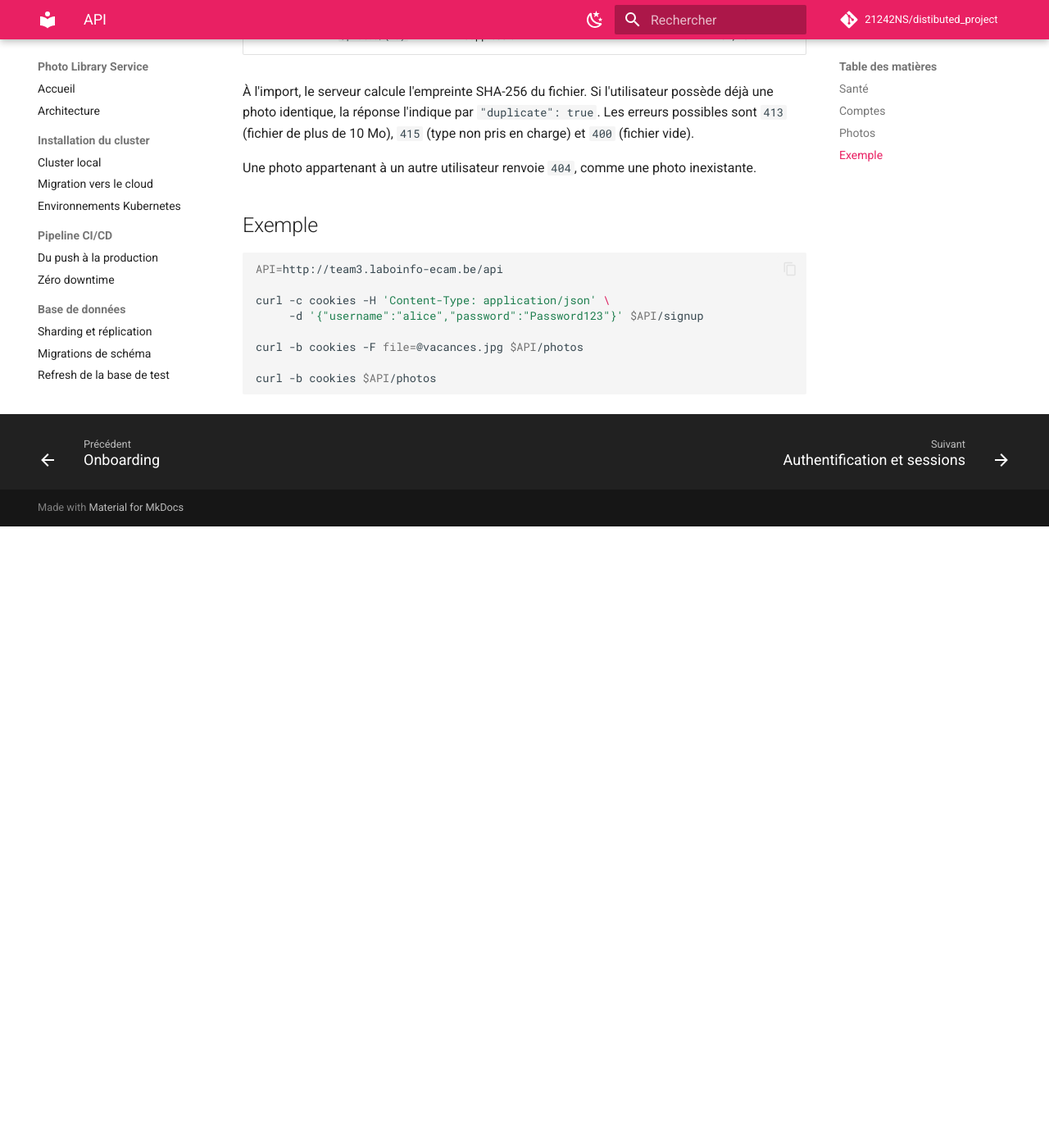
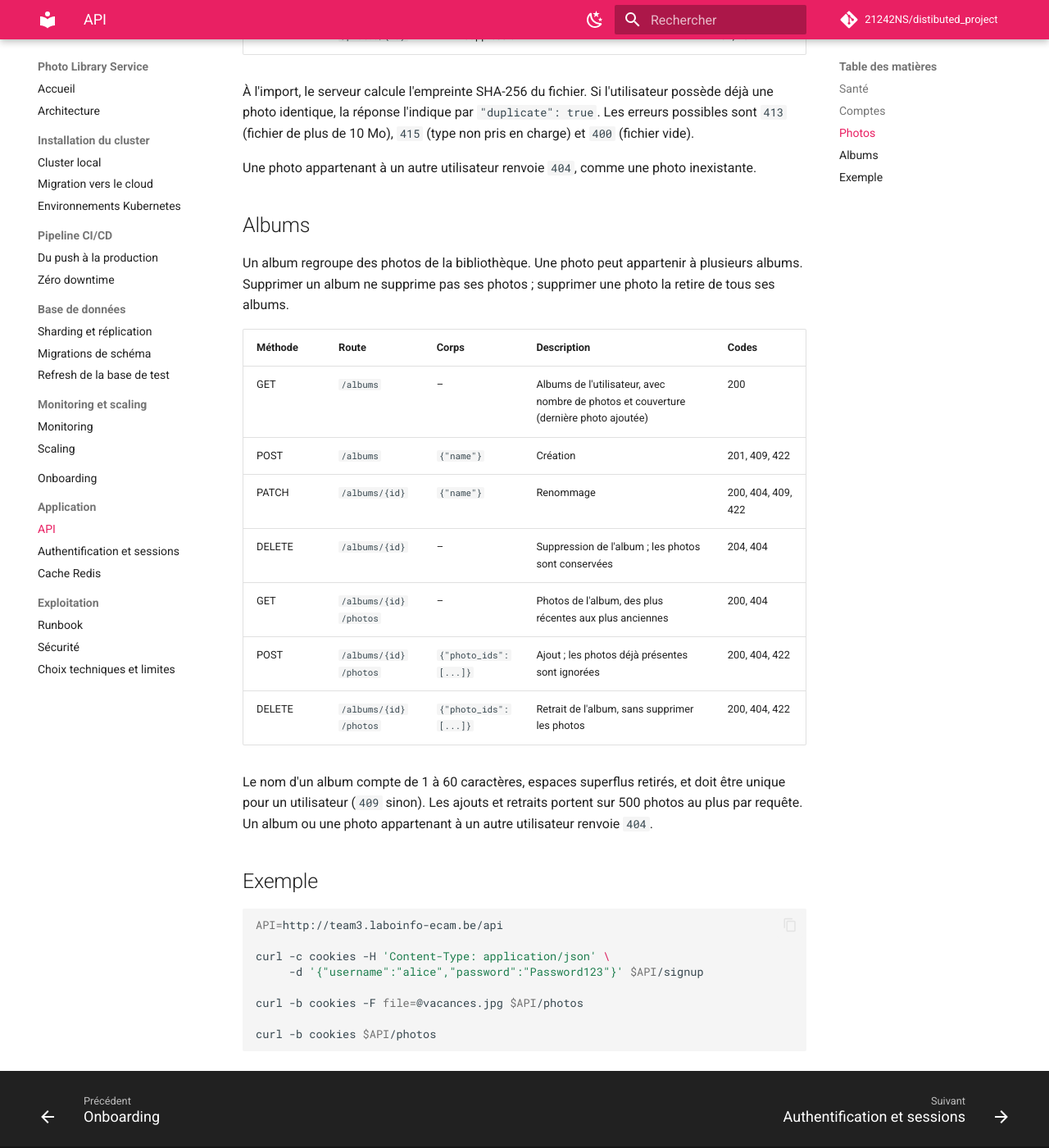
Before and after one commit to 21242NS/distibuted_project, an MkDocs documentation site: the page built from docs/application/api.md, in a window 1280 px wide and 1400 px high, scrolled down 1348 px. Shown: the whole window at 82% size. Built offline with MkDocs 1.6.1 and Material for MkDocs 9.7.7, drawn with Linux system fonts in a browser that asks for light colours; comment, search, counter and statistics services are not loaded; before the commit the page ends 1990 px from its top, so only the background shows below that.

Commit message:
update documentation

````diff
--- a/docs/application/api.md
+++ b/docs/application/api.md
@@ -35,6 +35,22 @@ Le champ `cache` de `/ready` vaut `ok`, `unavailable` ou `disabled`. Une panne d
 
 Une photo appartenant à un autre utilisateur renvoie `404`, comme une photo inexistante.
 
+## Albums
+
+Un album regroupe des photos de la bibliothèque. Une photo peut appartenir à plusieurs albums. Supprimer un album ne supprime pas ses photos ; supprimer une photo la retire de tous ses albums.
+
+| Méthode | Route | Corps | Description | Codes |
+|---|---|---|---|---|
+| GET | `/albums` | – | Albums de l'utilisateur, avec nombre de photos et couverture (dernière photo ajoutée) | 200 |
+| POST | `/albums` | `{"name"}` | Création | 201, 409, 422 |
+| PATCH | `/albums/{id}` | `{"name"}` | Renommage | 200, 404, 409, 422 |
+| DELETE | `/albums/{id}` | – | Suppression de l'album ; les photos sont conservées | 204, 404 |
+| GET | `/albums/{id}/photos` | – | Photos de l'album, des plus récentes aux plus anciennes | 200, 404 |
+| POST | `/albums/{id}/photos` | `{"photo_ids": [...]}` | Ajout ; les photos déjà présentes sont ignorées | 200, 404, 422 |
+| DELETE | `/albums/{id}/photos` | `{"photo_ids": [...]}` | Retrait de l'album, sans supprimer les photos | 200, 404, 422 |
+
+Le nom d'un album compte de 1 à 60 caractères, espaces superflus retirés, et doit être unique pour un utilisateur (`409` sinon). Les ajouts et retraits portent sur 500 photos au plus par requête. Un album ou une photo appartenant à un autre utilisateur renvoie `404`.
+
 ## Exemple
 
 ```bash
````
Also changed, not shown: docs/infrastructure/base-de-donnees.md (+4 -0 lines), docs/migrations.md (+1 -0 lines).
